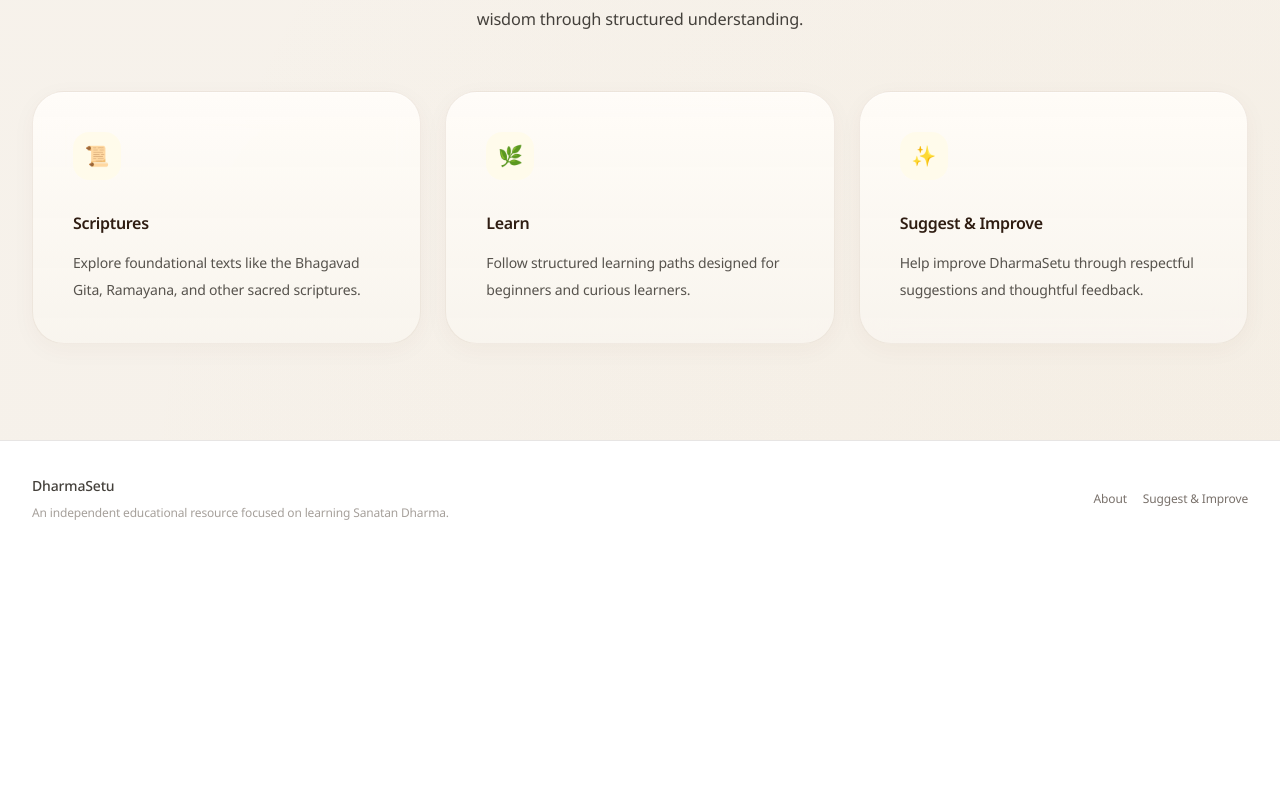
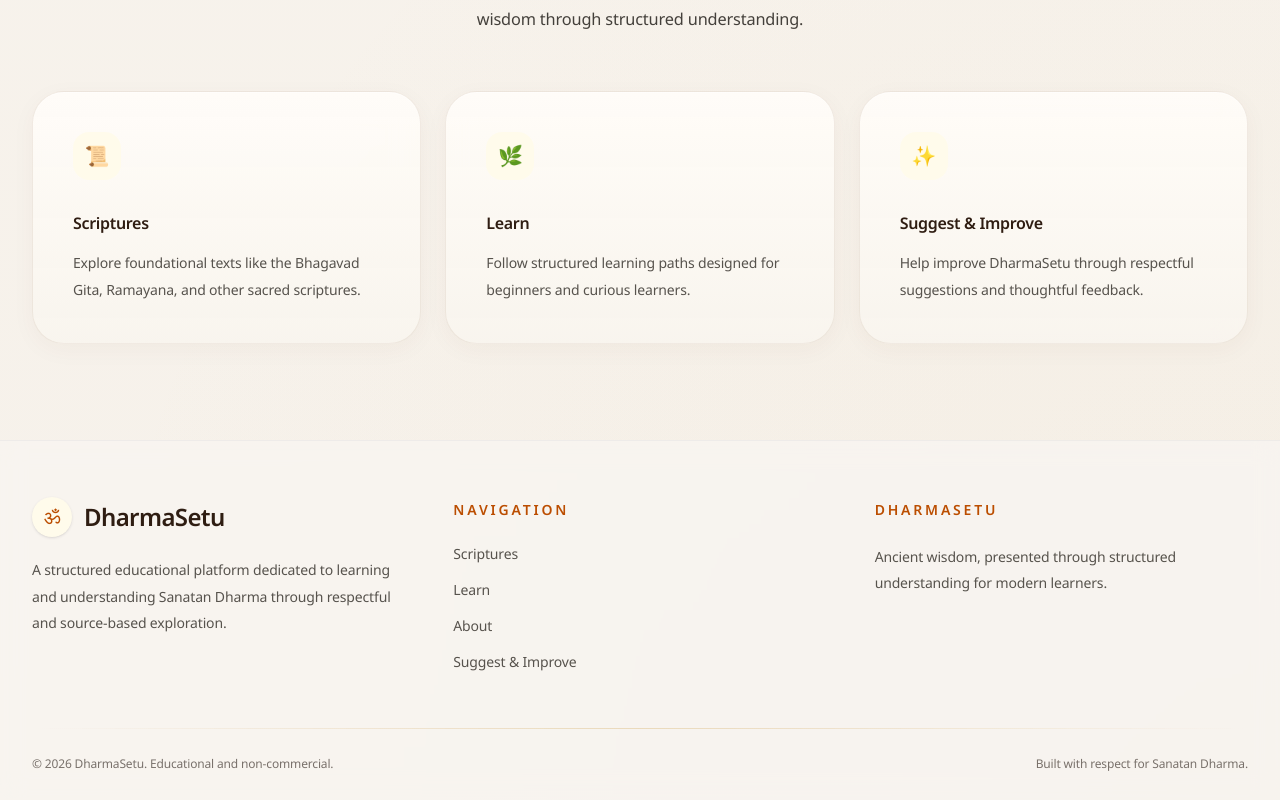
Before and after one commit to prathameshrjagtap/dharmasetu, a Next.js app: page / in a window 1280 px wide. Shown: the part 3770-4570 px from the top of the page. Before the commit the page ends 4327 px from the top, so only its background shows below. Built offline with nearby package versions, Linux system fonts and the light colour scheme.

Commit message:
Complete premium homepage architecture for DharmaSetu

```diff
--- a/components/layout/Footer.tsx
+++ b/components/layout/Footer.tsx
@@ -7,35 +7,175 @@ import { ROUTES } from '@/constants/routes';
 
 export default function Footer() {
   return (
-    <footer className="mt-auto border-t border-stone-200 bg-white py-8">
-      <Container>
-        <div className="flex flex-col items-center gap-3 text-center sm:flex-row sm:justify-between sm:text-left">
+    <footer
+      className="
+        mt-auto
+        border-t border-stone-200/60
+        bg-[rgba(248,245,241,0.82)]
+        backdrop-blur-md
+      "
+    >
+      <Container className="max-w-7xl">
+
+        <div
+          className="
+            grid gap-12
+            py-14
+            md:grid-cols-3
+          "
+        >
+
+          {/* Brand */}
           <div>
-            <p className="text-sm font-medium text-stone-700">
+
+            <div className="flex items-center gap-3">
+
+              <span
+                className="
+                  flex h-10 w-10 items-center justify-center
+                  rounded-full
+                  bg-amber-50
+                  text-xl
+                  text-amber-700
+                  shadow-sm
+                "
+              >
+                ॐ
+              </span>
+
+              <span className="text-2xl font-semibold tracking-tight text-[var(--ds-text)]">
                 {SITE.name}
+              </span>
+
+            </div>
+
+            <p
+              className="
+                mt-5
+                max-w-sm
+                text-sm
+                leading-7
+                text-stone-600
+              "
+            >
+              A structured educational platform dedicated
+              to learning and understanding Sanatan Dharma
+              through respectful and source-based exploration.
             </p>
 
-            <p className="mt-0.5 text-xs text-stone-400">
-              An independent educational resource focused on learning Sanatan Dharma.
-            </p>
           </div>
 
-          <div className="flex items-center gap-4">
+          {/* Navigation */}
+          <div>
+
+            <p
+              className="
+                text-sm
+                font-semibold
+                uppercase
+                tracking-[0.2em]
+                text-amber-700
+              "
+            >
+              Navigation
+            </p>
+
+            <div className="mt-5 flex flex-col gap-4">
+
+              <Link
+                href={ROUTES.SCRIPTURES}
+                className="text-sm text-stone-600 transition-colors hover:text-stone-950"
+              >
+                Scriptures
+              </Link>
+
+              <Link
+                href={ROUTES.LEARN}
+                className="text-sm text-stone-600 transition-colors hover:text-stone-950"
+              >
+                Learn
+              </Link>
+
               <Link
                 href={ROUTES.ABOUT}
-              className="text-xs text-stone-500 transition-colors hover:text-stone-800"
+                className="text-sm text-stone-600 transition-colors hover:text-stone-950"
               >
                 About
               </Link>
 
               <Link
                 href={ROUTES.SUGGEST}
-              className="text-xs text-stone-500 transition-colors hover:text-stone-800"
+                className="text-sm text-stone-600 transition-colors hover:text-stone-950"
               >
                 Suggest & Improve
               </Link>
+
             </div>
+
           </div>
+
+          {/* Closing Philosophy */}
+          <div>
+
+            <p
+              className="
+                text-sm
+                font-semibold
+                uppercase
+                tracking-[0.2em]
+                text-amber-700
+              "
+            >
+              DharmaSetu
+            </p>
+
+            <p
+              className="
+                mt-5
+                max-w-sm
+                text-sm
+                leading-7
+                text-stone-600
+              "
+            >
+              Ancient wisdom,
+              presented through structured
+              understanding for modern learners.
+            </p>
+
+          </div>
+
+        </div>
+
+        {/* Bottom Bar */}
+        <div
+          className="
+            sacred-divider
+          "
+        />
+
+        <div
+          className="
+            flex flex-col gap-3
+            py-6
+            text-xs
+            text-stone-500
+            sm:flex-row
+            sm:items-center
+            sm:justify-between
+          "
+        >
+
+          <p>
+            © 2026 {SITE.name}. Educational and non-commercial.
+          </p>
+
+          <p>
+            Built with respect for Sanatan Dharma.
+          </p>
+
+        </div>
+
       </Container>
     </footer>
   );
```
Lines whose indentation alone changed are shown as unchanged.
